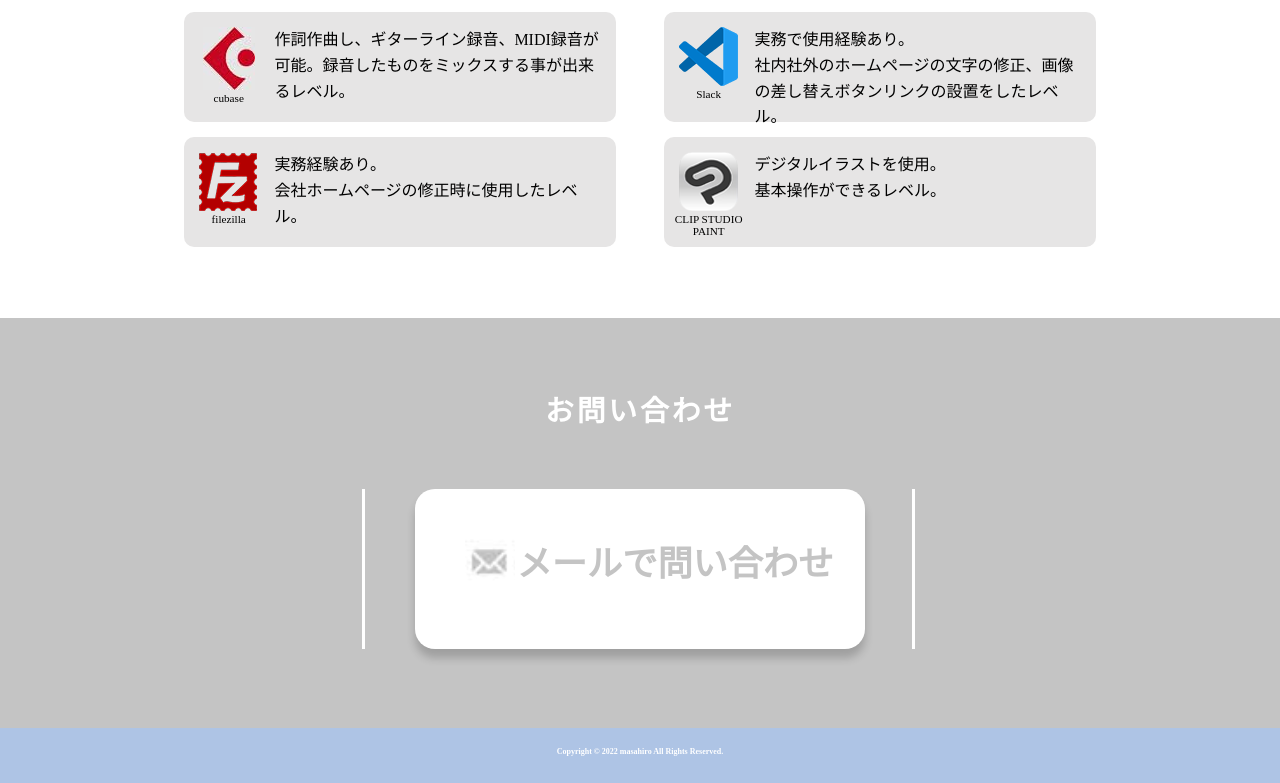
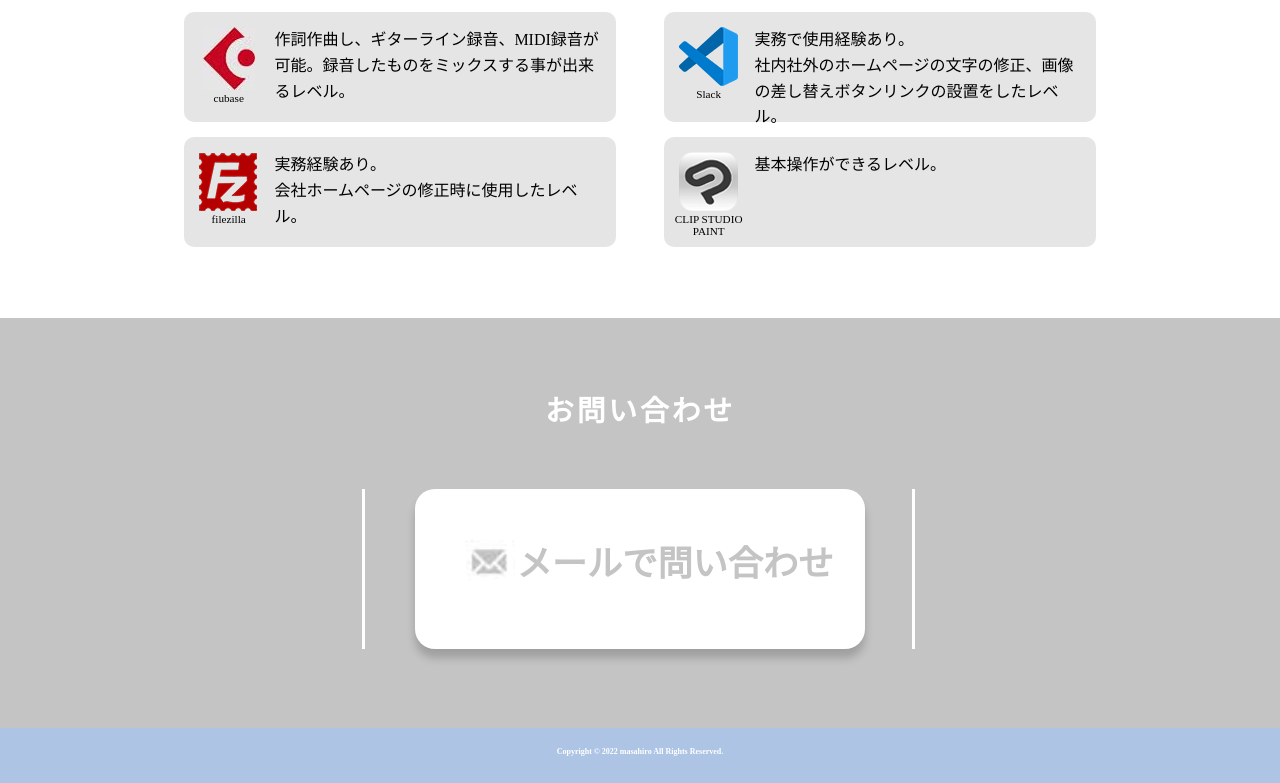
Before and after one commit to masamasasann/portfolio2022, a plain HTML site: page index.html in a window 1280 px wide. Shown: the part 3401-4184 px from the top of the page. Drawn offline with nearby package versions, Linux system fonts and the light colour scheme.

Commit message:
文言修正

```diff
--- a/index.html
+++ b/index.html
@@ -318,8 +318,8 @@
         </div>
         <div class="flex_item_right_skill">
           <div class="PR1">
-            <span>デジタルイラストを使用。<br>
-             基本操作ができるレベル。</span>
+            <span>基本操作ができるレベル。
+             </span>
           </div>
         </div>
         </div>
```
